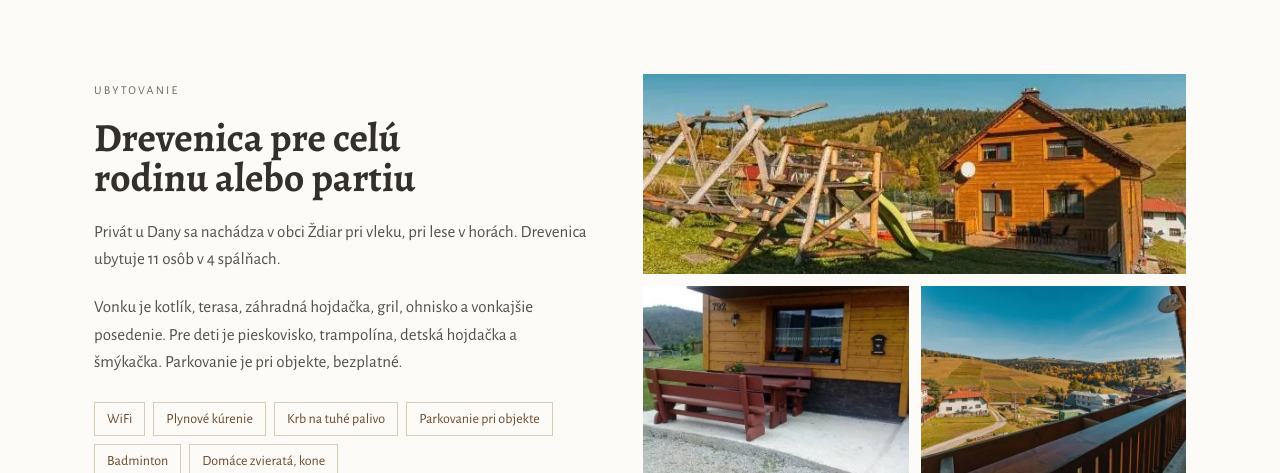
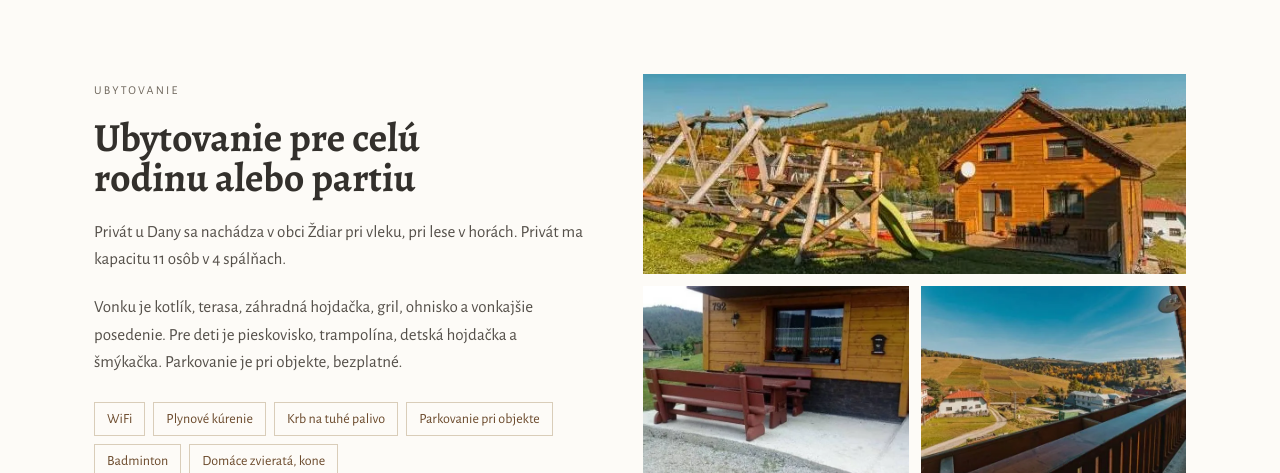
Before and after one commit to hoffmennn/privat-u-dany-web, a website: page index.html in a window 1280 px wide. Shown: the part 705-1178 px from the top of the page. Drawn offline with nearby package versions, Linux system fonts and the light colour scheme.

Commit message:
Revise accommodation details in index.html
Updated the accommodation description to improve clarity and accuracy.

```diff
--- a/index.html
+++ b/index.html
@@ -133,8 +133,8 @@
       <div class="grid items-center gap-10 lg:grid-cols-[minmax(0,1fr)_minmax(0,1.1fr)] lg:gap-14">
         <div class="flex flex-col gap-5">
           <span class="eyebrow">Ubytovanie</span>
-          <h2 class="h2">Drevenica pre celú rodinu alebo partiu</h2>
-          <p class="lead">Privát u Dany sa nachádza v obci Ždiar pri vleku, pri lese v horách. Drevenica ubytuje 11 osôb v 4 spálňach. </p>
+          <h2 class="h2">Ubytovanie pre celú rodinu alebo partiu</h2>
+          <p class="lead">Privát u Dany sa nachádza v obci Ždiar pri vleku, pri lese v horách. Privát ma kapacitu 11 osôb v 4 spálňach. </p>
           <p class="lead">Vonku je kotlík, terasa, záhradná hojdačka, gril, ohnisko a vonkajšie posedenie. Pre deti je pieskovisko, trampolína, detská hojdačka a šmýkačka. Parkovanie je pri objekte, bezplatné.</p>
           <ul class="mt-1.5 flex flex-wrap gap-2" aria-label="Vybavenie">
             <li class="chip">WiFi</li>
```
